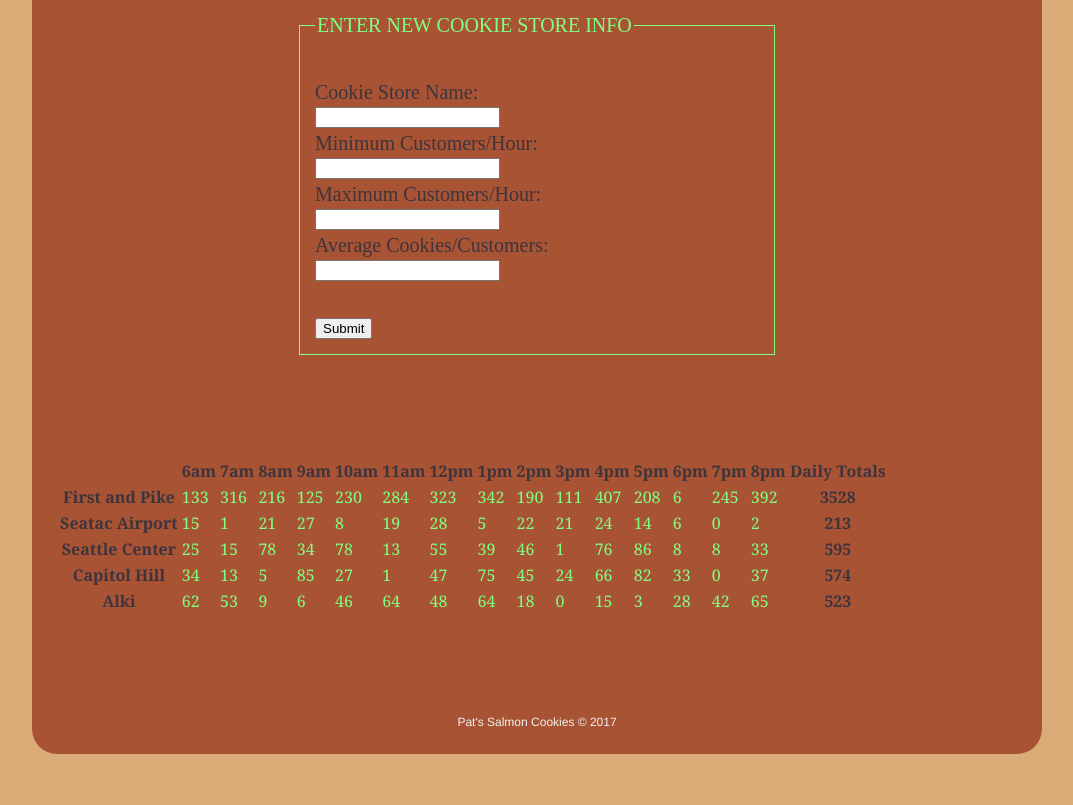
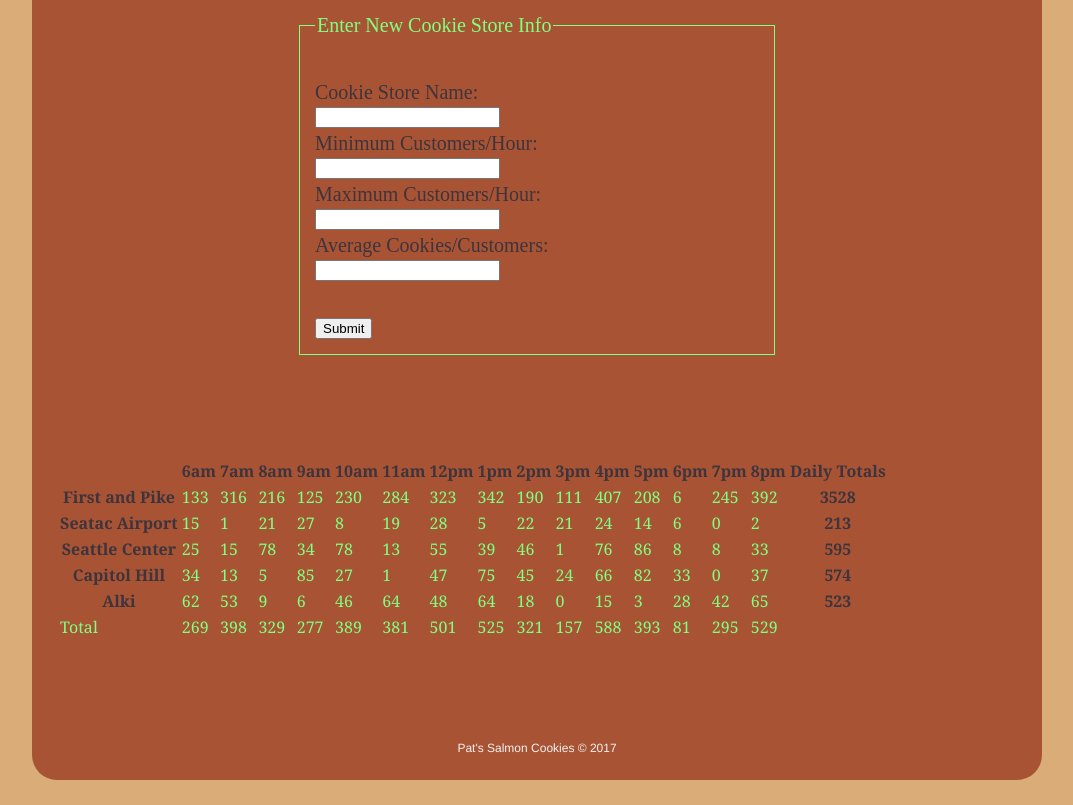
Before and after one commit to mmpadget/salmon-cookies, a plain HTML site: page sales.html in a window 1280 px wide. Shown: the part 380-1185 px from the top of the page, without its empty margins (103-1176 px from the left). Before the commit the page ends 1159 px from the top, so only its background shows below. Drawn offline with Linux system fonts and the light colour scheme.

Commit message:
Completed table footer row

```diff
--- a/app.js
+++ b/app.js
@@ -13,7 +13,7 @@ function CookieStore(name, minCustomers, maxCustomers, avgCookies, hourlyCount,
   //this.customers = customers;
   //this.sales = sales;
   this.totalSales = 0;
-  this.dailySales = [];
+  this.dailySales = []; // Holds hourly sales.
 }
 
 // Store Data
@@ -57,11 +57,6 @@ for (var i = 0; i < stores.length; i++) {
   stores[i].totalSalesPerDay();
 }
 
-// Nested for loop (un-nest it) which means you'll have to rename things.
-// take second loop (that's creating the row and header and td, put into a method.)
-// Everything below where you created the table body.
-// Put everything into methods.
-
 // Adding Elements: createElement(), createTextNode(), appendChild().
 function renderTable(){
   var tbodyEl = document.createElement('tbody');
@@ -98,6 +93,32 @@ function renderTable(){
     totalTdEl.textContent = stores[i].totalSales;
     var trParEl = document.getElementById('tr-id-' + i);
     trParEl.appendChild(totalTdEl);
+  }
+  // Create <tfoot> element, attribute id, add to parent by id.
+  var tfootEl = document.createElement('tfoot');
+  tfootEl.setAttribute('id', 'tfoot-id');
+  tfootEl.setAttribute('class', 'footer-row');
+  var tableParEl = document.getElementById('table-id');
+  tableParEl.appendChild(tfootEl);
+
+  var totalTextTdEl = document.createElement('td');
+  totalTextTdEl.setAttribute('id', 'tfoot-text-total');
+  totalTextTdEl.textContent = 'Total';
+  tfootEl.appendChild(totalTextTdEl);
+
+  // hours
+  for (var i = 0; i < hoursOpen.length; i++) {
+    // hoursOpen[i];
+    // stores
+    var totalHourSales = 0;
+    for (var j = 0; j < stores.length; j++) {
+      totalHourSales += stores[j].dailySales[i]; // Loop through stores hourly sales.
+    }
+    // Create <td> element
+    var totalHourTdEl = document.createElement('td');
+    totalHourTdEl.setAttribute('class', 'row-' + i);
+    totalHourTdEl.textContent = totalHourSales;
+    tfootEl.appendChild(totalHourTdEl);
   }
 }
 
@@ -163,7 +184,9 @@ function handleSubmit(event) {
 
   genericStore.salesPerDay();
   genericStore.totalSalesPerDay();
-  var grabTableId = document.getElementById('tbody-id'); // grabbing main body of table.
+  var grabFooterId = document.getElementById('tfoot-id'); // Fixes footer row duplication after submit event.
+  grabFooterId.remove();
+  var grabTableId = document.getElementById('tbody-id'); // Fixes table duplication after submit event.
   grabTableId.remove(); // removing body then re-render with updated array data.
   renderTable(); // Take this out of the event. It's causing duplication.
   // By making into a method we can take it out. Each time we'll render a row instead of the whole table.
--- a/style.css
+++ b/style.css
@@ -115,7 +115,7 @@ fieldset {
 
 legend {
   color: #80FF80;
-  text-transform: uppercase;;
+  /*text-transform: uppercase;*/
 }
 
 #new-store-form {
@@ -151,6 +151,14 @@ td {
   color: #80FF80;
 }
 
+/*#tfoot-id {
+  color: black;
+}
+
+.footer-row {
+  color: black;
+}*/
+
 /*Deep Color: hex;
 tan: D9AC78;
 brown: A85434;
```
